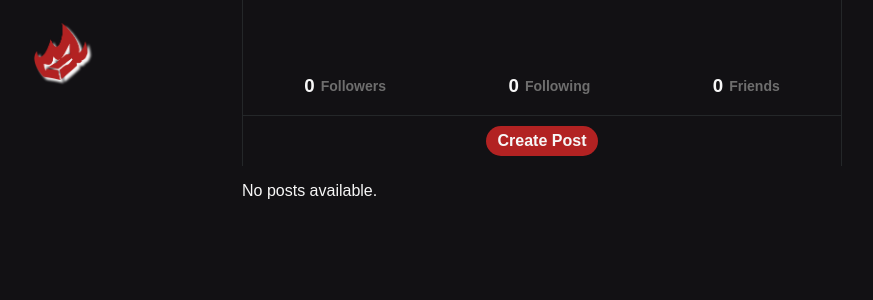
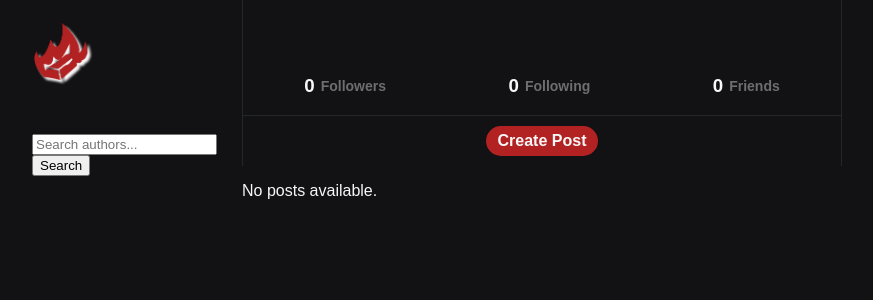
Before and after one commit to alec-zaiane/project-mod-firebrick, a Django app: template old_src/socialnetwork/templates/author_profile.html in a window 1280 px wide. Shown: the top 300 px of the page, without its empty margins (98-971 px from the left). Run offline with Django 5.2, Linux system fonts and the light colour scheme; the template is opened without the code that fills it, so the values that code supplies are empty; parts of the project's set-up code (start-up, migrations or seed data) failed here and were passed over; some libraries are stand-ins or nearby versions.

Commit message:
implemented unfollowing authors and search bar

```diff
--- /dev/null
+++ b/src/static/scripts/search.js
@@ -0,0 +1,45 @@
+document.addEventListener("DOMContentLoaded", function () {
+    const searchForm = document.getElementById("search-form");
+    const searchInput = document.getElementById("search-input");
+    const resultsContainer = document.getElementById("search-results");
+
+    if (!searchForm || !searchInput || !resultsContainer) return;
+
+    searchForm.addEventListener("submit", function (event) {
+        event.preventDefault();
+        let query = searchInput.value.trim();
+
+        if (query === "") {
+            resultsContainer.innerHTML = "<p>Please enter a search term.</p>";
+            return;
+        }
+
+        fetch(`/api/authors/search/?q=${encodeURIComponent(query)}`)
+            .then(response => response.json())
+            .then(data => {
+                resultsContainer.innerHTML = "";
+                if (data.length === 0) {
+                    resultsContainer.innerHTML = "<p>No users found.</p>";
+                    return;
+                }
+
+                data.forEach(author => {
+                    const uuidMatch = author.id.match(/authors\/([a-f0-9\-]+)/i);
+                    const uuid = uuidMatch ? uuidMatch[1] : null;
+
+                    if (uuid) {
+                        const link = document.createElement("a");
+                        link.href = `/authors/${uuid}/`;
+                        link.textContent = author.displayName;
+                        link.style.display = "block";
+                        link.style.marginTop = "5px";
+                        resultsContainer.appendChild(link);
+                    }
+                });
+            })
+            .catch(error => {
+                console.error("Error fetching search results:", error);
+                resultsContainer.innerHTML = "<p>Error fetching results.</p>";
+            });
+    });
+});
--- a/src/templates/base.html
+++ b/src/templates/base.html
@@ -16,6 +16,11 @@
                         <h5 id="navbar-username" class="username">{{ user.author.username }}</h5></span>
                     </a>
                 {% endif %}
+                <form id="search-form" class="search-bar">
+                    <input type="text" id="search-input" placeholder="Search authors...">
+                    <button type="submit">Search</button>
+                </form>
+                <div id="search-results" class="search-results"></div>
                 {% block navbar %}{% endblock %}
             </section>
         </div>
@@ -26,5 +31,6 @@
 
         {% block right_panel %} {% endblock %}
     </section>
+    <script src="{% static 'scripts/search.js' %}"></script>
 </body>
 {% endblock %}
--- a/src/user_management/urls.py
+++ b/src/user_management/urls.py
@@ -5,7 +5,7 @@ from django.urls import path
 from user_management.forms import LoginForm
 
 
-from user_management.views import AuthorModifyView, AuthorView, JoinView
+from user_management.views import AuthorModifyView, AuthorView, JoinView, AuthorSearchAPIView
 from user_management.viewsets import AuthorViewSet, FollowRequestViewSet
 from user_management.views_api import InboxView
 
@@ -32,7 +32,8 @@ urlpatterns: list[URLPattern | URLResolver] = [
     path("api/authors/<uuid:target_author_uuid>/inbox",
          InboxView.as_view(),
          name="node2node_inbox"
-         )
+         ),
+    path("api/authors/search/", AuthorSearchAPIView.as_view(), name="author_search")
 ]
 
 router = routers.SimpleRouter()
```
Also changed, not shown: src/user_management/tests/test_US_34.py (added, +39 -0 lines), src/user_management/views.py (+20 -0 lines), src/user_management/viewsets.py (+16 -0 lines).
